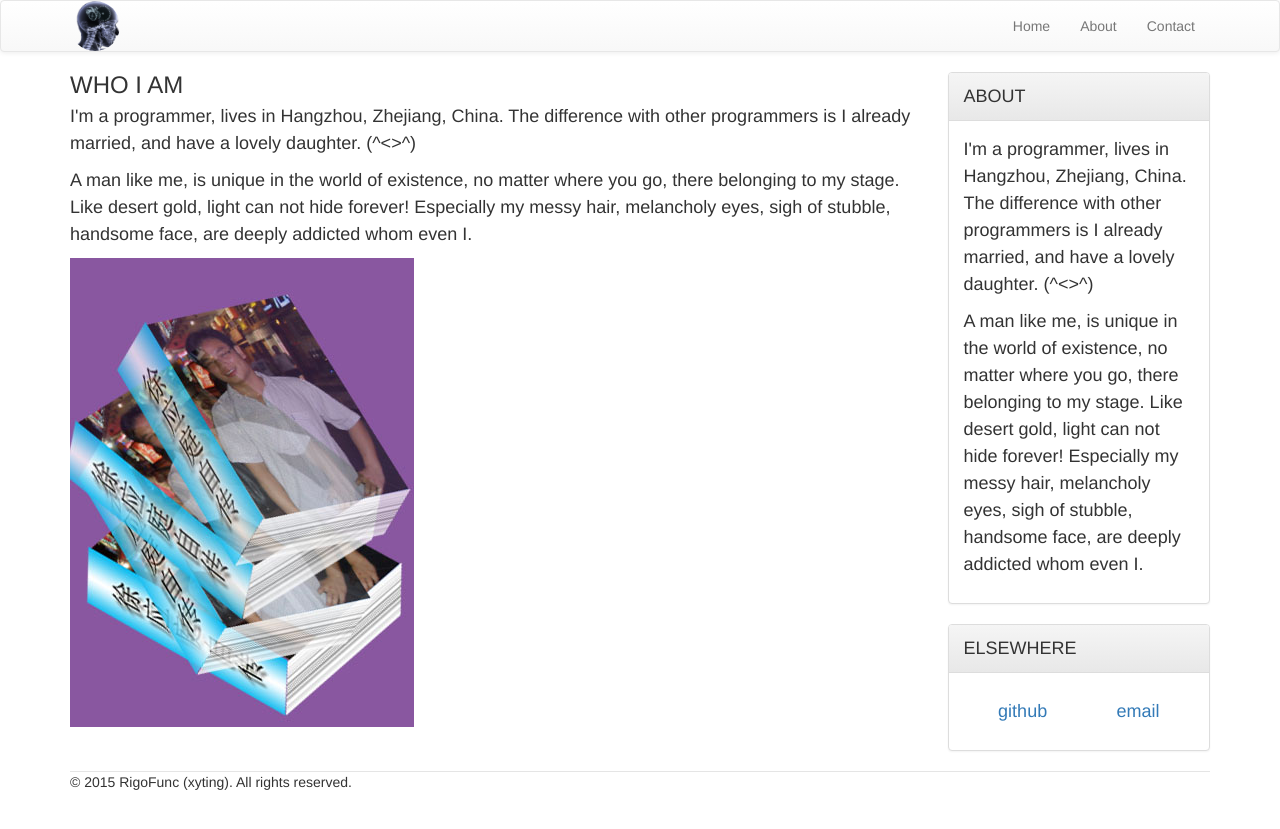
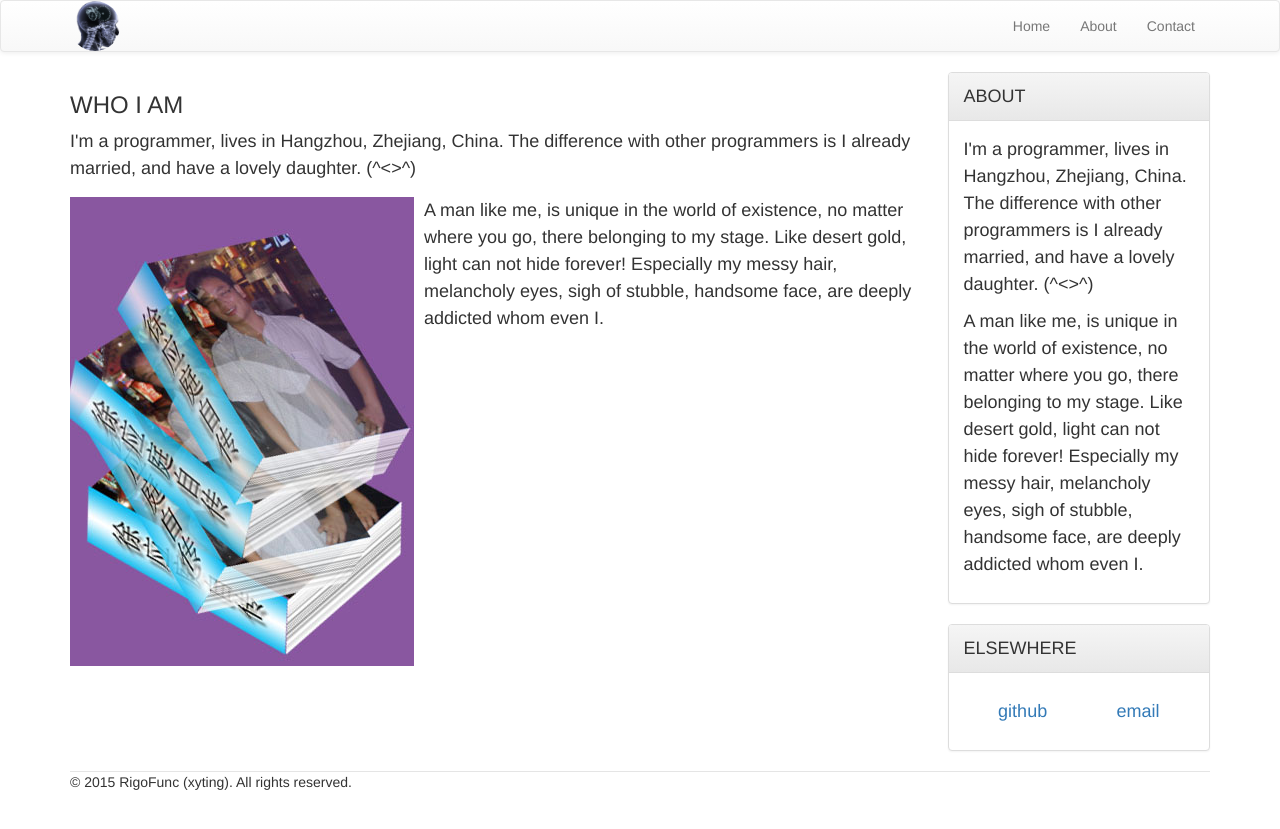
Before and after one commit to rigofunc/xyting.github.io, a Jekyll site: the page built from about.html, in a window 1280 px wide. Shown: the top 829 px of the page. Built offline with Jekyll 4.4.1, drawn with Linux system fonts in a browser that asks for light colours; Markdown is read by kramdown in place of the engine named in the settings.

Commit message:
update about

```diff
--- a/about.html
+++ b/about.html
@@ -2,12 +2,17 @@
 layout: default
 ---
 
-<h3 class="media-heading">WHO I AM</h3>
+<h3>WHO I AM</h3>
 <p>I'm a programmer, lives in Hangzhou, Zhejiang, China. The difference with other programmers is I already married, and have
   a lovely daughter. (^&lt;&gt;^)</p>
 
-<p>A man like me, is unique in the world of existence, no matter where you go, there belonging to my stage. Like desert gold,
-  light can not hide forever! Especially my messy hair, melancholy eyes, sigh of stubble, handsome face, are deeply addicted
-  whom even I.</p>
-
-<img src="{{ site.url }}/images/logo.jpg">
+<div class="media">
+  <div class="media-left">
+    <img src="{{ site.url }}/images/logo.jpg">
+  </div>
+  <div class="media-body">
+    <p>A man like me, is unique in the world of existence, no matter where you go, there belonging to my stage. Like desert
+      gold, light can not hide forever! Especially my messy hair, melancholy eyes, sigh of stubble, handsome face, are deeply
+      addicted whom even I.</p>
+  </div>
+</div>
```
